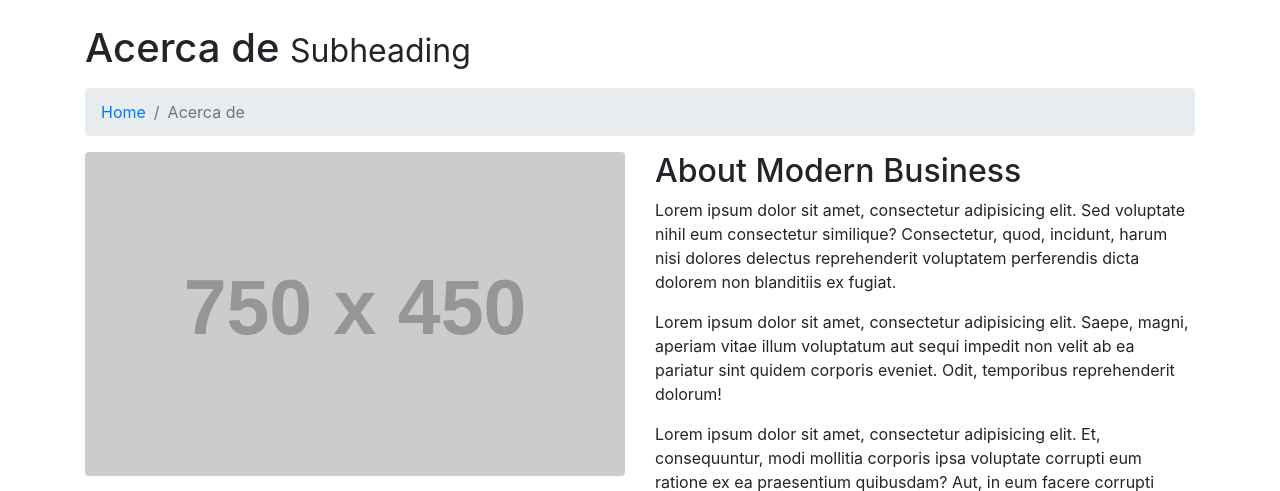
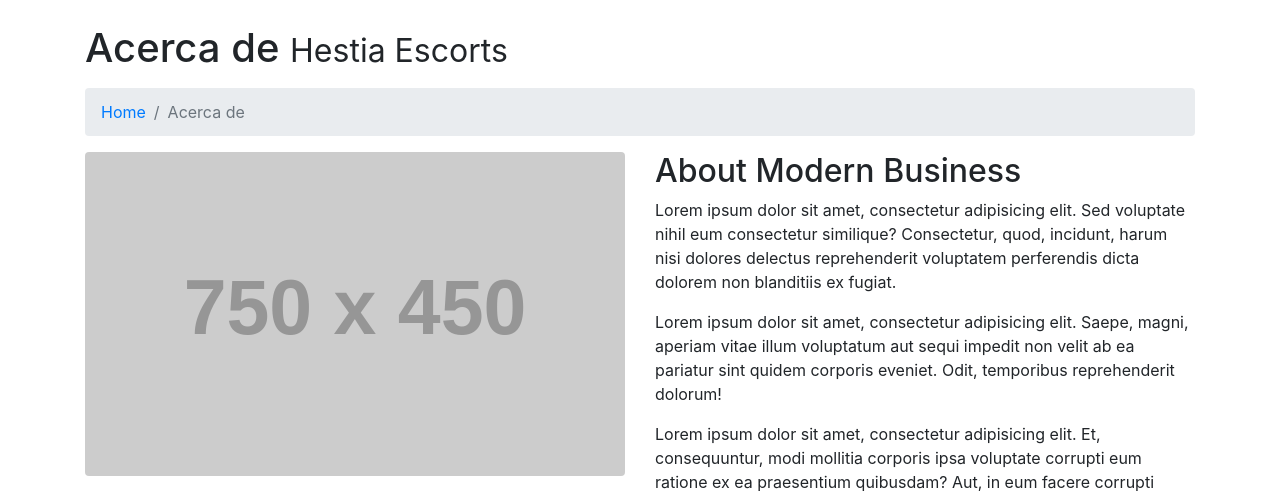
Before and after one commit to LuisAlbertoPerezDeLaCruz/hestiaescorts, a Django app: page /about.html in a window 1280 px wide. Shown: the part 56-547 px from the top of the page. Run offline with Django 3.2, Linux system fonts and the light colour scheme; grey boxes labelled with a size stand in for pictures from a placeholder-image service; data that the repository does not hold is empty; some libraries are stand-ins or nearby versions.

Commit message:
Cambio de prueba 2 - prueba de conceptos para pythonanywhere

```diff
--- a/escorts/templates/about.html
+++ b/escorts/templates/about.html
@@ -6,7 +6,7 @@
 
       <!-- Page Heading/Breadcrumbs -->
       <h1 class="mt-4 mb-3">Acerca de
-        <small>Subheading</small>
+        <small>Hestia Escorts</small>
       </h1>
 
       <ol class="breadcrumb">
```
